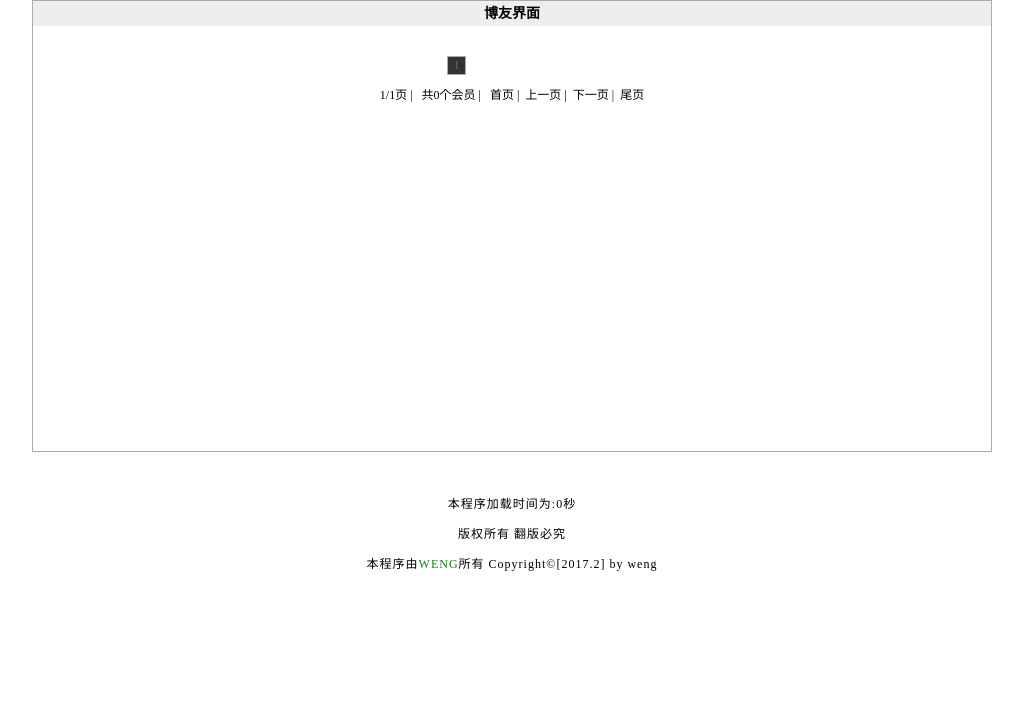
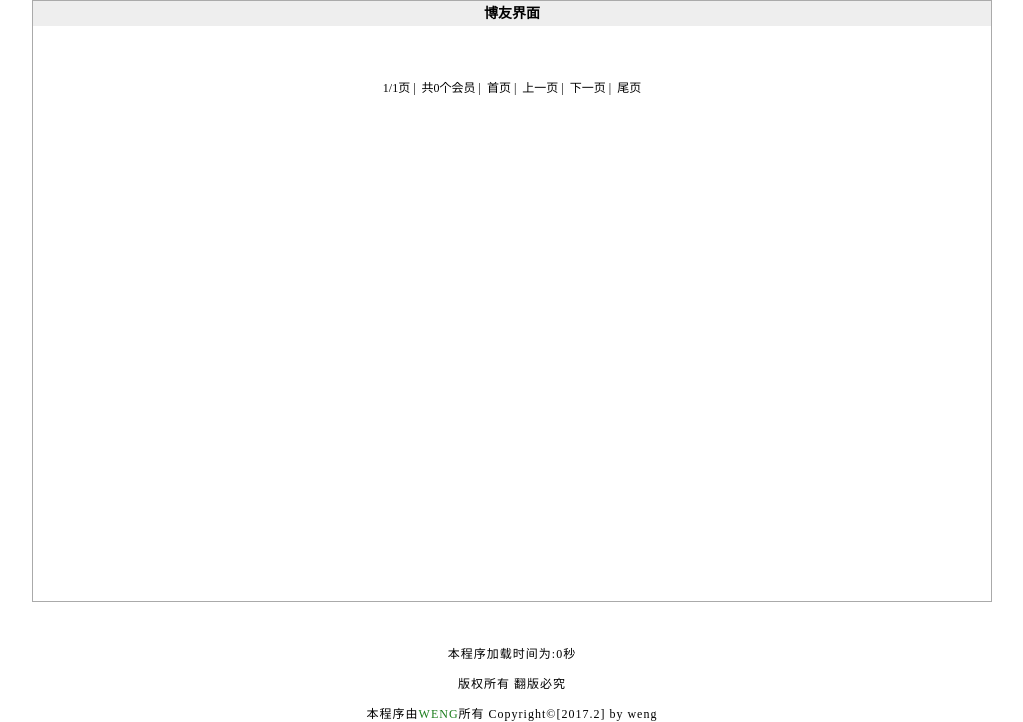
Before and after one commit to syvveng/message, a PHP site: page /blog.php in a window 1280 px wide. Shown: the part 220-942 px from the top of the page, without its empty margins (128-1151 px from the left). Before the commit the page ends 791 px from the top, so only its background shows below. Run offline with PHP 8.4, Linux system fonts and the light colour scheme; data that the repository does not hold is empty.

Commit message:
paging function done! next->Personal Center

```diff
--- a/blog.php
+++ b/blog.php
@@ -13,38 +13,9 @@ define("IN_TG",true);
 define("SCRIPT","blog");
 //定义硬路径为一个常量，引入速度更快
 require dirname(__FILE__)."/includes/common.inc.php";
+require ROOT_PATH."includes/page.func.php";
 
-/**
- * $pagesize每页显示数量
- * $num数据总条数
- * $page当前页
- * $page_start表示从第$page_start+1条开始取值
- * $pagenum页数
- * mysqli_num_rows取得查询结果的数量
- * ceil() 进一法取整
- */
-if(isset($_GET['page'])){
-    $page = $_GET['page'];
-    if(empty($_GET['page']) || !is_numeric($_GET['page']) || $page < 0){
-        $page = 1;
-    }else{
-        $page = intval($page);
-    }
-}else{
-    $page = 1;
-}
-//$page = !empty($_GET['page']) ? $_GET['page'] : 1;
-$pagesize = 8;
-$num = mysqli_num_rows($mysqli->query("SELECT m_id FROM m_user"));
-if($num == 0){
-    $pagenum = 1;
-}else{
-    $pagenum = ceil($num/$pagesize);
-}
-if($page > $pagenum){
-    $page = $pagenum;
-}
-$page_start = ($page-1)*$pagesize;
+_page($mysqli->query("SELECT m_id FROM m_user"),12);
 $result = $mysqli->query("SELECT m_username,m_sex,m_face FROM m_user ORDER BY m_regtime DESC LIMIT $page_start,$pagesize");
 
 ?>
@@ -72,42 +43,9 @@ $result = $mysqli->query("SELECT m_username,m_sex,m_face FROM m_user ORDER BY m_
             <dt class="message">写留言</dt>
             <dt class="flower">给<?php if($_user_arr['m_sex'] == '男'){ echo '他';}else{echo '她';} ?>送花</dt>
         </dl>
-        <?php }  ?>
-        <div class="pagenum">
-            <ul>
-                <?php
-                    for($i=0;$i<$pagenum;$i++){
-                        if($page == ($i+1)){
-                            echo '<a href="'.SCRIPT.'.php?page='.($i+1).'"><li class="selected">'.($i+1).'</li></a>';
-                        }else{
-                            echo '<a href="'.SCRIPT.'.php?page='.($i+1).'"><li>'.($i+1).'</li></a>';
-                        }
-                    }
-                ?>
-            </ul>
-        </div>
-        <div class="pagetext">
-            <ul>
-                <li><?php echo $page; ?>/<?php echo $pagenum; ?>页 |</li>
-                <li>共<?php echo $num; ?>个会员 |</li>
-                <?php
-                    if($page == 1){
-                        echo '<li>首页 |</li>';
-                        echo '<li>上一页 |</li>';
-                    }else{
-                        echo '<li><a href="'.SCRIPT.'.php">首页</a> |</li>';
-                        echo '<li><a href="'.SCRIPT.'.php?page='.($page-1).'">上一页</a> |</li>';
-                    }
-                    if($page == $pagenum){
-                        echo '<li>下一页 |</li>';
-                        echo '<li>尾页</li>';
-                    }else{
-                        echo '<li><a href="'.SCRIPT.'.php?page='.($page+1).'">下一页</a> |</li>';
-                        echo '<li><a href="'.SCRIPT.'.php?page='.$pagenum.'">尾页</a></li>';
-                    }
-                ?>
-            </ul>
-        </div>
+        <?php }
+            _paging(2);
+        ?>
     </div>
 
 
--- a/styles/basic.css
+++ b/styles/basic.css
@@ -27,3 +27,46 @@ body{width:960px;height:800px;margin:10px auto;}
 #footer span{color:#1b7d1c;}
 ul{list-style-type: none;}
 h2{background:#eee;font-size:14px;margin:0;height:25px;line-height:25px;text-indent:5px;}
+
+.pagenum{
+    clear: both;
+}
+.pagenum ul{
+    width: 180px;
+    padding-top:30px;
+    margin:auto;
+}
+.pagenum ul li{
+    width:17px;
+    height:17px;
+    line-height:17px;
+    font-size: 12px;
+    float: left;
+    text-align: center;
+    display: block;
+    cursor: pointer;
+    color:#666;
+    border:1px solid #aaa;
+    margin-left:5px;
+}
+.pagenum ul a{
+    text-decoration: none;
+}
+.pagenum ul a:hover li,li.selected{
+    background: #333;
+    color:#fff;
+}
+.pagetext{
+    clear: both;
+}
+.pagetext ul{
+    text-align: center;
+    padding:40px;
+}
+.pagetext ul li{
+    display: inline;
+    padding:3px;
+}
+.pagetext ul li a{
+    color:#333;
+}
--- a/styles/blog.css
+++ b/styles/blog.css
@@ -1,6 +1,6 @@
 #blog{
     width: auto;
-    height:450px;
+    height:600px;
     border:1px solid #aaa;
     font-size: 12px;
 }
@@ -51,45 +51,3 @@
 #blog dl dt.flower{
     background: url("../images/rose.png") no-repeat left center;
 }
-.pagenum{
-    clear: both;
-}
-.pagenum ul{
-    width: 180px;
-    padding-top:30px;
-    margin:auto;
-}
-.pagenum ul li{
-    width:17px;
-    height:17px;
-    line-height:17px;
-    font-size: 12px;
-    float: left;
-    text-align: center;
-    display: block;
-    cursor: pointer;
-    color:#666;
-    border:1px solid #aaa;
-    margin-left:5px;
-}
-.pagenum ul a{
-    text-decoration: none;
-}
-.pagenum ul a:hover li,li.selected{
-    background: #333;
-    color:#fff;
-}
-.pagetext{
-    clear: both;
-}
-.pagetext ul{
-    text-align: center;
-    padding:10px;
-}
-.pagetext ul li{
-    display: inline;
-    padding:3px;
-}
-.pagetext ul li a{
-    color:#333;
-}
```
Also changed, not shown: includes/page.func.php (added, +99 -0 lines).
